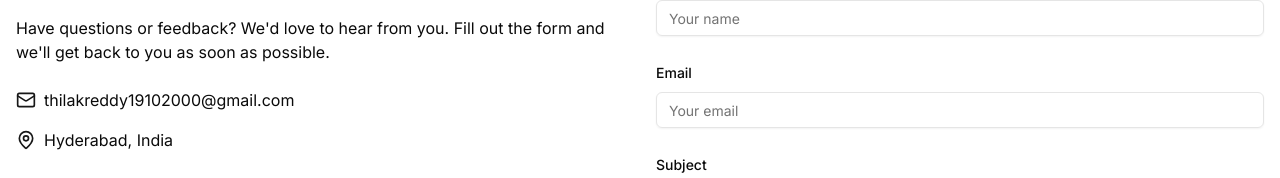
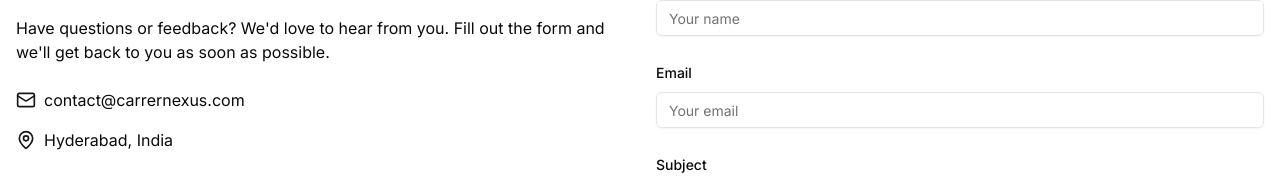
Before and after one commit to ThilakReddyy/carrerNexus, a Next.js app: page /contact in a window 1280 px wide. Shown: the part 188-366 px from the top of the page. Built offline with nearby package versions, Linux system fonts and the light colour scheme.

Commit message:
Fix: change carrernexus

```diff
--- a/app/contact/page.tsx
+++ b/app/contact/page.tsx
@@ -71,7 +71,7 @@ export default function ContactPage() {
             <div className="space-y-4">
               <div className="flex items-center">
                 <Mail className="h-5 w-5 mr-2 text-primary" />
-                <span>thilakreddy19102000@gmail.com</span>
+                <span>contact@carrernexus.com</span>
               </div>
 
               <div className="flex items-center">
```
